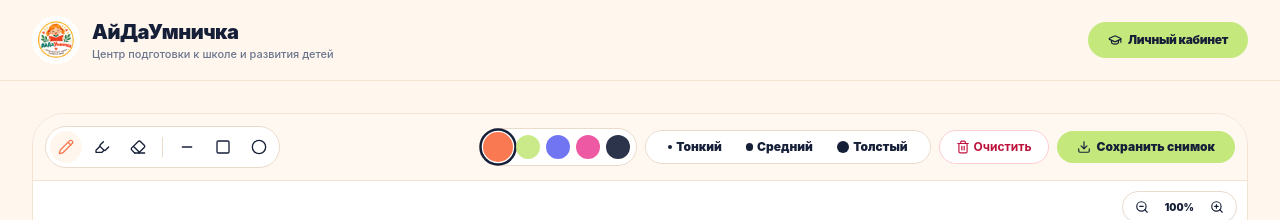
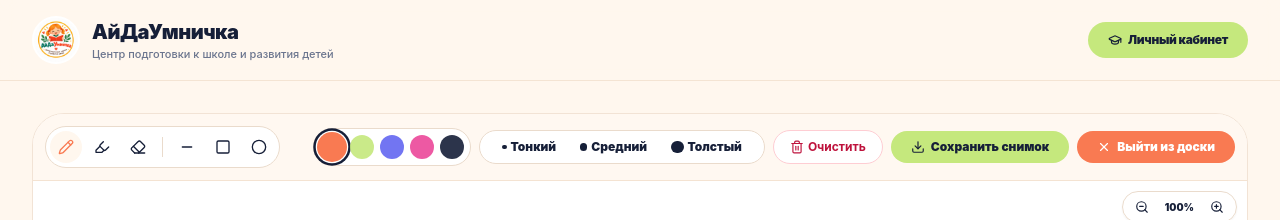
Before and after one commit to GreMZaa/ayda-umnichka, a Next.js app: page /room/1 in a window 1280 px wide. Both pictures are taken after a click on the button "Интерактивная доска". Shown: the top 220 px of the page. Built offline with nearby package versions, Linux system fonts and the light colour scheme; no server answers; the database is empty.

Commit message:
feat(whiteboard): add exit button in whiteboard toolbar to return to video call

```diff
--- a/src/app/room/[roomId]/page.tsx
+++ b/src/app/room/[roomId]/page.tsx
@@ -194,7 +194,7 @@ export default function LessonRoomPage() {
       <div className={`w-full relative ${isWhiteboardActive ? 'flex-1 h-full overflow-hidden' : ''}`}>
         {/* Interactive Whiteboard Canvas */}
         <div className={`w-full h-full ${isWhiteboardActive ? 'block' : 'hidden'}`}>
-          <Whiteboard />
+          <Whiteboard onClose={() => setIsWhiteboardActive(false)} />
         </div>
 
         {/* VideoCall remains persistently mounted so WebRTC connection never drops */}
--- a/src/components/Whiteboard.tsx
+++ b/src/components/Whiteboard.tsx
@@ -13,13 +13,15 @@ import {
   ZoomIn,
   ZoomOut,
   RotateCcw,
+  X,
 } from 'lucide-react';
 
 interface WhiteboardProps {
   onSaveSnapshot?: (dataUrl: string) => void;
+  onClose?: () => void;
 }
 
-export default function Whiteboard({ onSaveSnapshot }: WhiteboardProps) {
+export default function Whiteboard({ onSaveSnapshot, onClose }: WhiteboardProps) {
   const containerRef = useRef<HTMLDivElement | null>(null);
   const canvasRef = useRef<HTMLCanvasElement | null>(null);
 
@@ -407,6 +409,17 @@ export default function Whiteboard({ onSaveSnapshot }: WhiteboardProps) {
             >
               <Download className="w-3.5 h-3.5" />
             </button>
+            {onClose && (
+              <button
+                type="button"
+                onClick={onClose}
+                className="px-2.5 py-1 text-xs text-white bg-coralAccent hover:bg-coralAccent-hover rounded-full font-black shadow-2xs transition-transform active:scale-90 cursor-pointer flex items-center gap-1 shrink-0"
+                title="Выйти из доски и вернуться к видео"
+              >
+                <X className="w-3.5 h-3.5" />
+                <span>Выйти</span>
+              </button>
+            )}
           </div>
         </div>
 
@@ -470,6 +483,17 @@ export default function Whiteboard({ onSaveSnapshot }: WhiteboardProps) {
               <Download className="w-3.5 h-3.5" />
               <span>Сохранить снимок</span>
             </button>
+            {onClose && (
+              <button
+                type="button"
+                onClick={onClose}
+                className="flex items-center gap-1.5 px-4 sm:px-5 py-1.5 sm:py-2 text-xs text-white bg-coralAccent hover:bg-coralAccent-hover rounded-full transition-all active:scale-[0.97] font-black shadow-xs cursor-pointer"
+                title="Выйти из доски и вернуться к видео"
+              >
+                <X className="w-3.5 h-3.5" />
+                <span>Выйти из доски</span>
+              </button>
+            )}
           </div>
         </div>
       </div>
```
